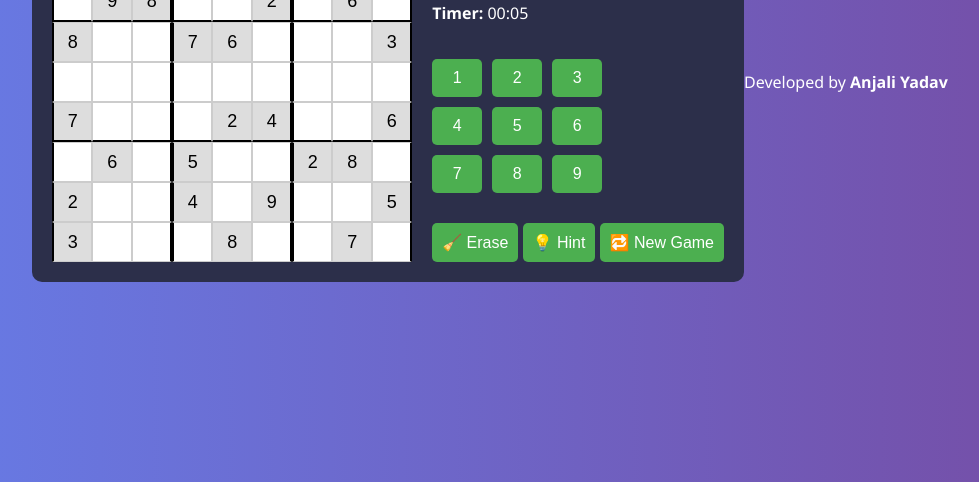
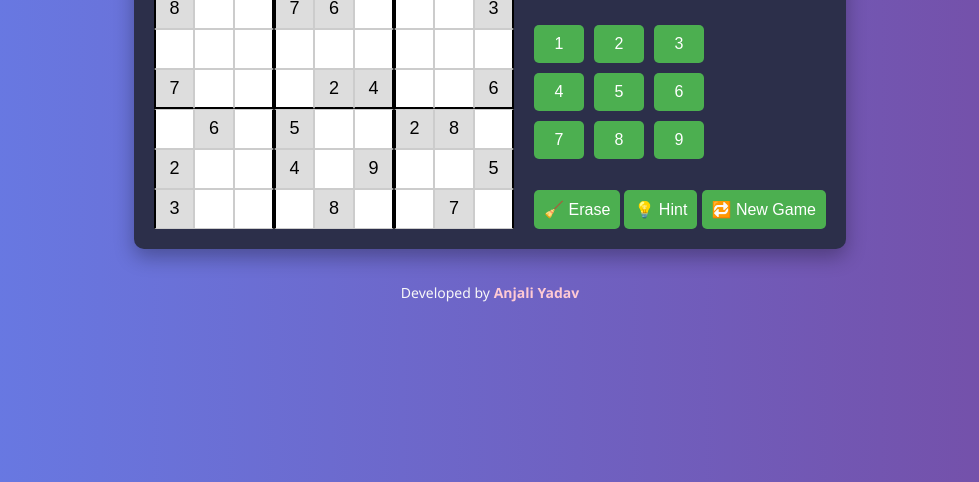
Before and after one commit to anjali-yadav17/SCT_SD_03, a plain HTML site: page index.html in a window 1280 px wide. Shown: the part 318-800 px from the top of the page, without its empty margins (150-1129 px from the left). Drawn offline with Linux system fonts and the light colour scheme.

Commit message:
updated feature

```diff
--- a/index.html
+++ b/index.html
@@ -7,6 +7,7 @@
   <link rel="stylesheet" href="style.css" />
 </head>
 <body>
+  <!-- Main Sudoku Container -->
   <div class="sudoku-container">
     <div class="game-board" id="sudoku-board"></div>
 
@@ -30,9 +31,12 @@
       </div>
     </div>
   </div>
-  <script src="script.js"></script>
+
+  <!-- Footer OUTSIDE the Sudoku container -->
   <footer class="footer">
     <p>Developed by <strong>Anjali Yadav</strong></p>
   </footer>
+
+  <script src="script.js"></script>
 </body>
 </html>
--- a/style.css
+++ b/style.css
@@ -5,9 +5,10 @@ body {
   background: linear-gradient(to right, #667eea, #764ba2);
   color: white;
   display: flex;
+  flex-direction: column;
   justify-content: center;
   align-items: center;
-  height: 100vh;
+  min-height: 100vh;
 }
 
 .sudoku-container {
@@ -17,6 +18,7 @@ body {
   background: #2c2f4a;
   padding: 20px;
   border-radius: 10px;
+  box-shadow: 0 8px 20px rgba(0, 0, 0, 0.3);
 }
 
 .game-board {
@@ -98,3 +100,15 @@ input[readonly] {
 .panel-actions button:hover {
   background: #45a049;
 }
+
+/* Footer styling */
+.footer {
+  margin-top: 20px;
+  text-align: center;
+  color: #f8f8f8;
+  font-size: 14px;
+}
+
+.footer strong {
+  color: #ffcad4;
+}
```
